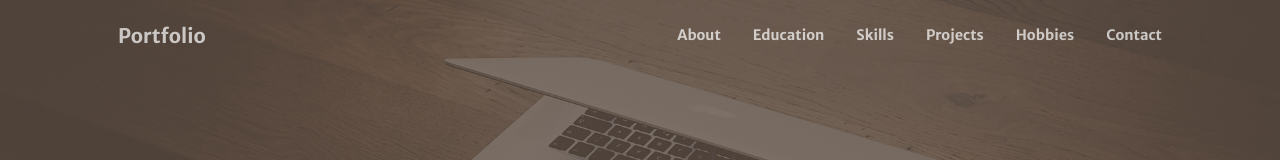
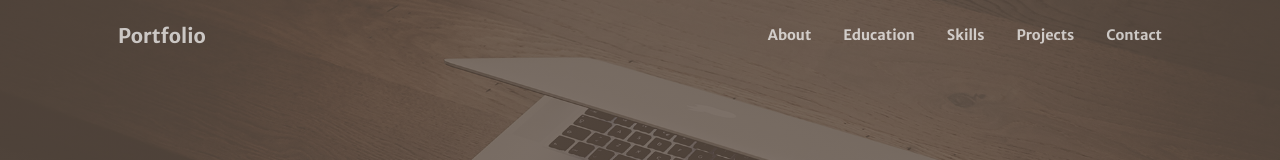
Before and after one commit to efema/efema.github.io, a plain HTML site: page index.html in a window 1280 px wide. Shown: the top 160 px of the page. Drawn offline with nearby package versions, Linux system fonts and the light colour scheme.

Commit message:
Update index.html

```diff
--- a/index.html
+++ b/index.html
@@ -30,7 +30,7 @@
                         <li class="nav-item"><a class="nav-link" href="#education">Education</a></li>
                         <li class="nav-item"><a class="nav-link" href="#skills">Skills</a></li>
                         <li class="nav-item"><a class="nav-link" href="#projects">Projects</a></li>
-                        <li class="nav-item"><a class="nav-link" href="#hobbies">Hobbies</a></li>
+<!--                         <li class="nav-item"><a class="nav-link" href="#hobbies">Hobbies</a></li> -->
                         <li class="nav-item"><a class="nav-link" href="#contact">Contact</a></li>
                     </ul>
                 </div>
```
